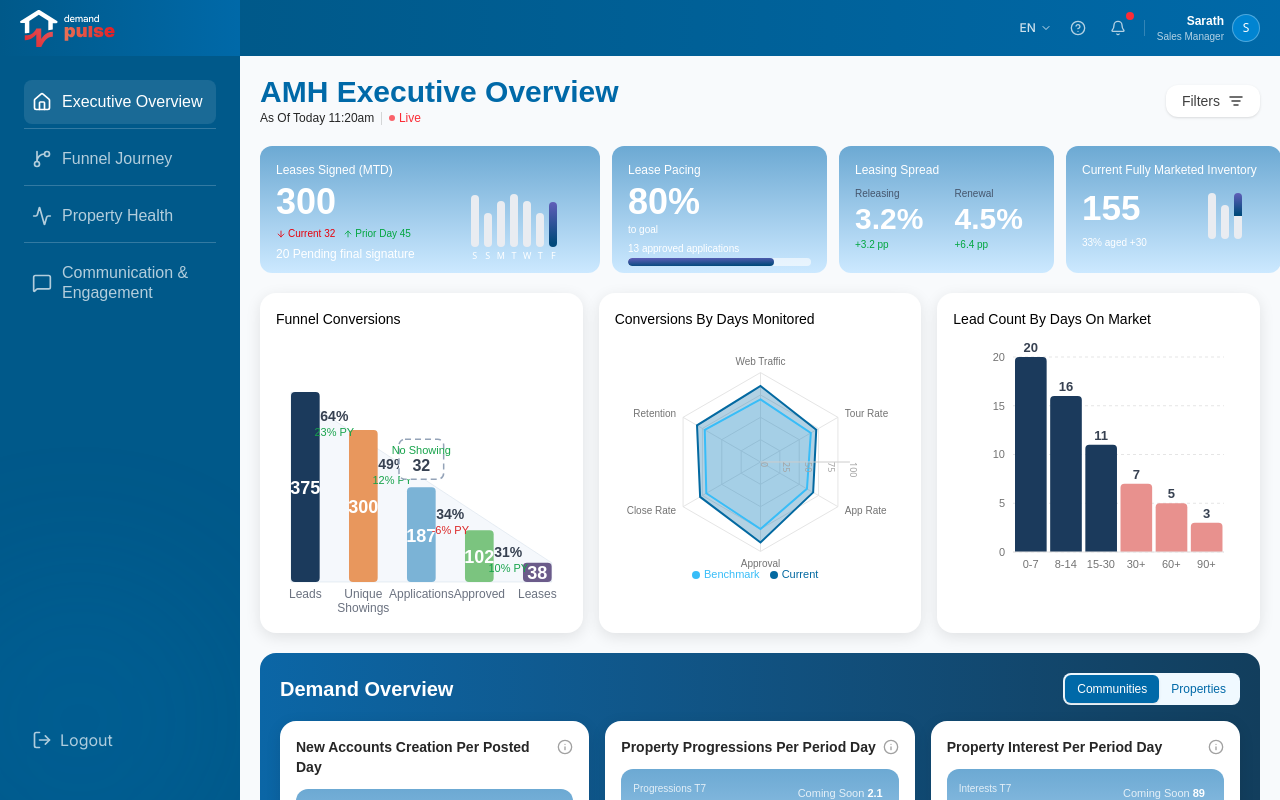
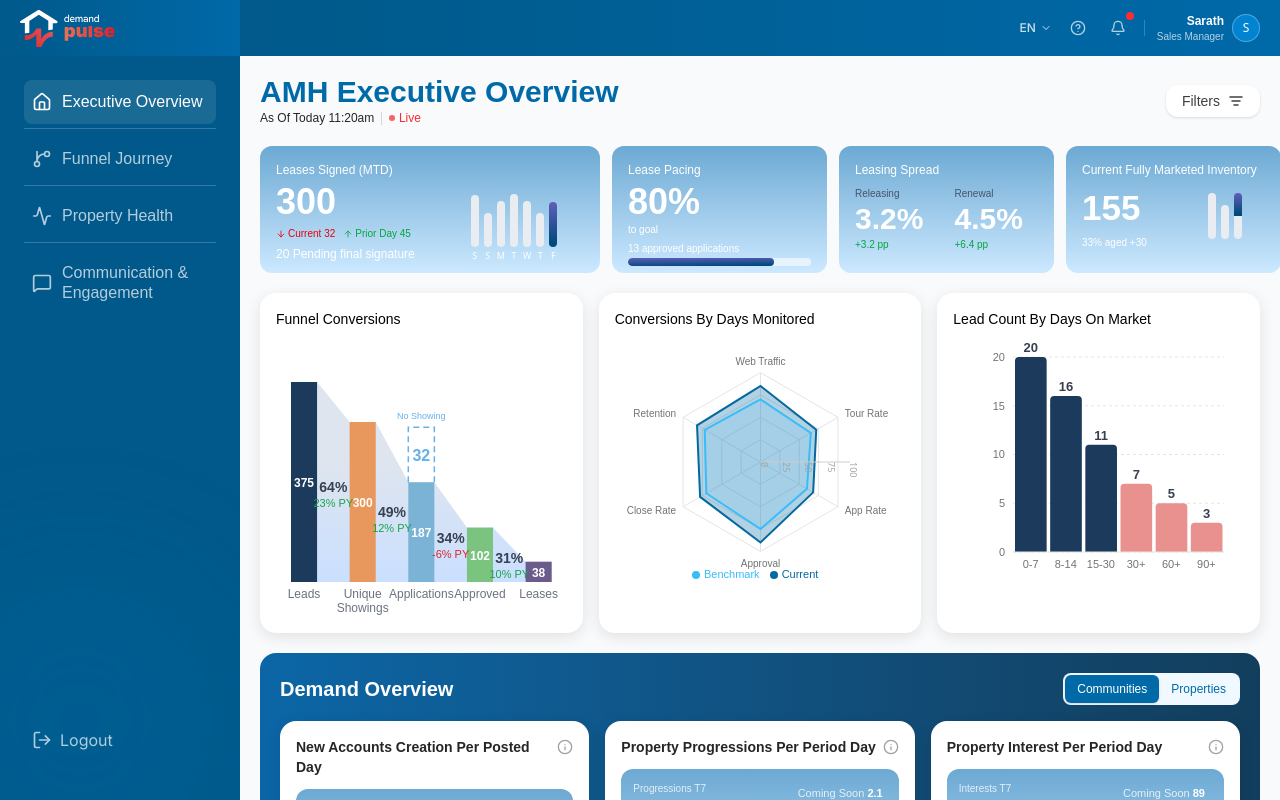
Before and after one commit to Rohith-Bitcot/amh-app-2, a Next.js app: page /executive-overview in a window 1280 px wide. Built offline with nearby package versions, Linux system fonts and the light colour scheme; a web font is replaced by a local one.

Commit message:
fixed funnel conversation bar

```diff
--- a/src/components/charts/funnel-conversation-chart.tsx
+++ b/src/components/charts/funnel-conversation-chart.tsx
@@ -37,14 +37,14 @@ export default function FunnelConversionChart({
     return () => observer.disconnect();
   }, []);
 
-  const margin = { top: 55, right: 15, bottom: 35, left: 15 };
+  const margin = { top: 65, right: 15, bottom: 35, left: 15 }; // Adjusted top for callouts
   const chartW = width - margin.left - margin.right;
-  const chartH = height - margin.top - margin.bottom;
+  const chartH = height - margin.top - margin.bottom + 20; // Increased height significantly
   const maxValue = Math.max(...data.map((d) => d.value));
 
   // Calculate bar positions
   const barCount = data.length;
-  const totalBarWidthRatio = 0.55;
+  const totalBarWidthRatio = 0.5;
   const barWidth = barCount > 0 ? (chartW * totalBarWidthRatio) / barCount : 0;
   const gap =
     barCount > 1 ? (chartW * (1 - totalBarWidthRatio)) / (barCount - 1) : 0;
@@ -52,30 +52,35 @@ export default function FunnelConversionChart({
   const bars = data.map((d, i) => {
     const x = margin.left + i * (barWidth + gap);
     const barH = maxValue > 0 ? (d.value / maxValue) * chartH : 0;
-    const y = margin.top + chartH - barH;
+    const y = margin.top + chartH - barH - 20; // Shifted up to compensate for increased height
     return { ...d, x, y, w: barWidth, h: barH };
   });
 
-  const baseline = margin.top + chartH;
+  const baseline = margin.top + chartH - 20;
 
-  // Funnel polygon points
+  // Funnel backdrop points - tracing the tops of all bars
+  const funnelTopPoints = bars
+    .map((bar) => `${bar.x},${bar.y} ${bar.x + bar.w},${bar.y}`)
+    .join(" ");
   const funnelPoints =
     bars.length > 1
-      ? `${bars[0].x},${bars[0].y} ${bars[bars.length - 1].x + bars[bars.length - 1].w},${bars[bars.length - 1].y} ${bars[bars.length - 1].x + bars[bars.length - 1].w},${baseline} ${bars[0].x},${baseline}`
+      ? `${funnelTopPoints} ${bars[bars.length - 1].x + bars[bars.length - 1].w},${baseline} ${bars[0].x},${baseline}`
       : "";
 
   return (
     <div ref={containerRef} style={{ width: "100%", height }}>
       {width > 0 && (
         <svg width={width} height={height}>
+          <defs>
+            <linearGradient id="funnelGradient" x1="0" y1="0" x2="0" y2="1">
+              <stop offset="37.17%" stopColor="#DFE5EE" />
+              <stop offset="100%" stopColor="#CADFFF" />
+            </linearGradient>
+          </defs>
+
           {/* Funnel backdrop */}
           {funnelPoints && (
-            <polygon
-              points={funnelPoints}
-              fill="rgba(190, 210, 230, 0.15)"
-              stroke="rgba(170, 190, 210, 0.25)"
-              strokeWidth={1}
-            />
+            <polygon points={funnelPoints} fill="url(#funnelGradient)" />
           )}
 
           {/* Bars */}
@@ -86,15 +91,15 @@ export default function FunnelConversionChart({
                 y={bar.y}
                 width={bar.w}
                 height={bar.h}
-                rx={4}
+                rx={0} // Square corners for figma accuracy
                 fill={bar.color}
               />
               {/* Value label inside bar */}
               <text
                 x={bar.x + bar.w / 2}
-                y={bar.y + bar.h / 2 + 7}
+                y={bar.y + bar.h / 2 + 5}
                 textAnchor="middle"
-                fontSize={18}
+                fontSize={12}
                 fontWeight={700}
                 fill="white"
                 fontFamily="'Familjen Grotesk', sans-serif"
@@ -123,8 +128,9 @@ export default function FunnelConversionChart({
             if (i === 0 || !bar.conversionPct) return null;
             const prev = bars[i - 1];
             const cx = prev.x + prev.w + gap / 2;
-            const labelY =
-              Math.min(prev.y, bar.y) + Math.abs(prev.y - bar.y) / 2 + 10;
+            // Center the label vertically in the backdrop area
+            const backdropTopAtCx = (prev.y + bar.y) / 2;
+            const labelY = (backdropTopAtCx + baseline) / 2;
 
             return (
               <g key={`conv-${i}`}>
@@ -158,41 +164,39 @@ export default function FunnelConversionChart({
           {/* Dashed callout boxes */}
           {bars.map((bar, i) => {
             if (!bar.callout) return null;
-            const boxW = bar.w + 16;
-            const boxH = 40;
-            const boxX = bar.x + bar.w / 2 - boxW / 2;
-            const boxY = bar.y - boxH - 8;
+            const boxW = bar.w; // Matched width with bar
+            const boxH = 55; // Increased height
+            const boxX = bar.x;
+            const boxY = bar.y - boxH; // Removed gap
 
             return (
               <g key={`callout-${i}`}>
-                <rect
-                  x={boxX}
-                  y={boxY}
-                  width={boxW}
-                  height={boxH}
-                  rx={6}
-                  fill="white"
-                  stroke="#94a3b8"
+                {/* 3-sided dashed border (Left, Top, Right) */}
+                <polyline
+                  points={`${boxX},${boxY + boxH} ${boxX},${boxY} ${boxX + boxW},${boxY} ${boxX + boxW},${boxY + boxH}`}
+                  fill="none"
+                  stroke="#66B1EA"
                   strokeWidth={1.5}
                   strokeDasharray="6 4"
                 />
                 <text
                   x={bar.x + bar.w / 2}
-                  y={boxY + 15}
+                  y={boxY - 8}
                   textAnchor="middle"
-                  fontSize={11}
-                  fill="#16a34a"
+                  fontSize={9}
+                  fontWeight={500}
+                  fill="#66B1EA"
                   fontFamily="'Familjen Grotesk', sans-serif"
                 >
                   {bar.callout.label}
                 </text>
                 <text
                   x={bar.x + bar.w / 2}
-                  y={boxY + 32}
+                  y={boxY + boxH / 2 + 6}
                   textAnchor="middle"
                   fontSize={16}
                   fontWeight={700}
-                  fill="#374151"
+                  fill="#66B1EA"
                   fontFamily="'Familjen Grotesk', sans-serif"
                 >
                   {bar.callout.value}
```
